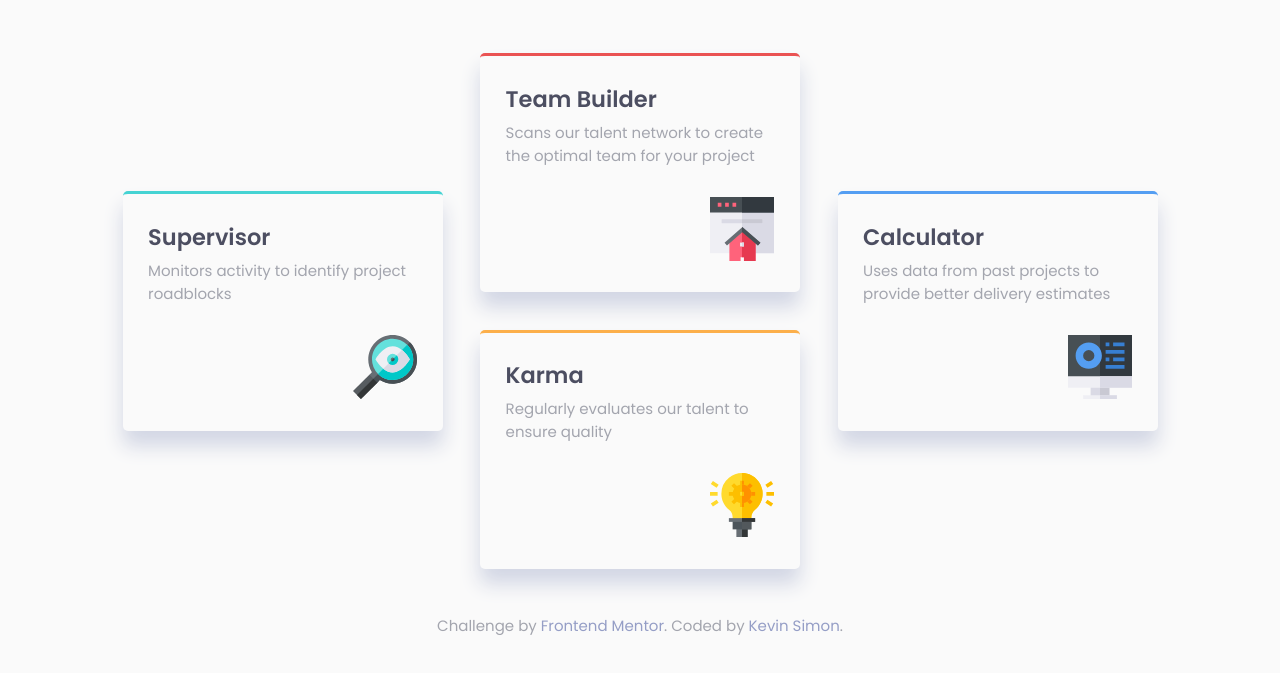
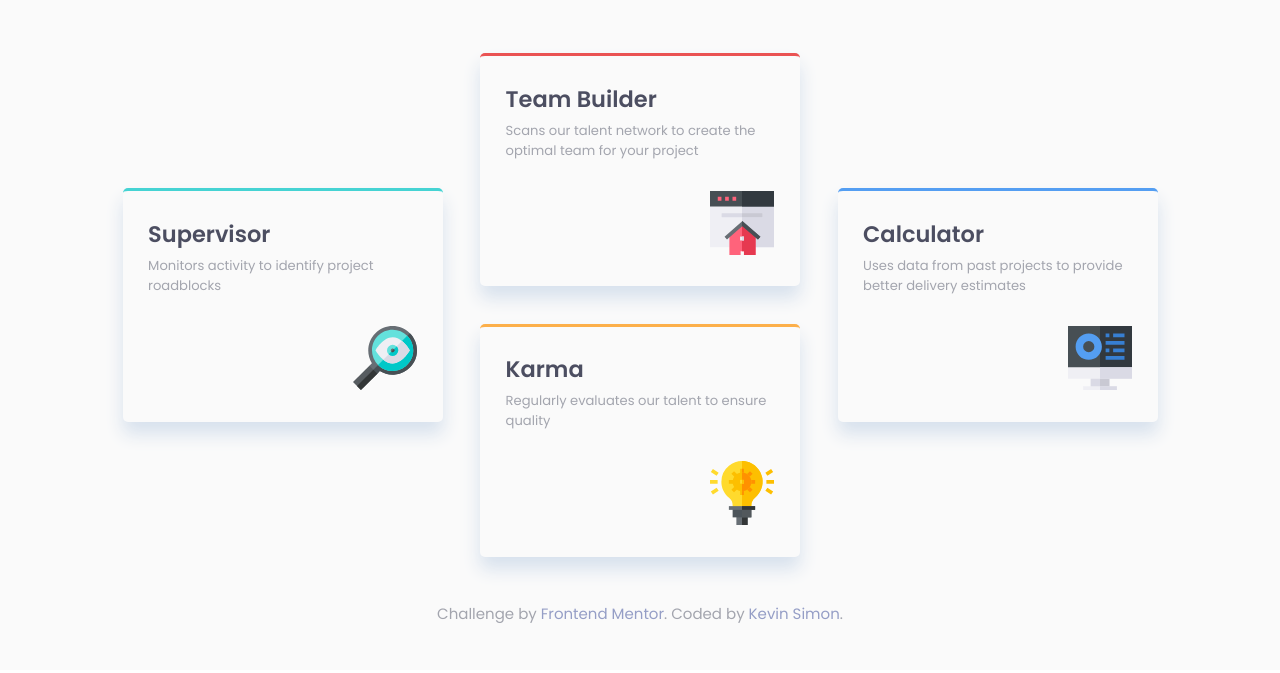
Before and after one commit to zs-kev/four-card, a plain HTML site: page index.html in a window 1280 px wide. Shown: the part 251-924 px from the top of the page. Drawn offline with Linux system fonts and the light colour scheme.

Commit message:
V4
Refactored the markup and sass

```diff
--- a/index.html
+++ b/index.html
@@ -14,7 +14,7 @@
 <body>
 
   <main>
-    <div class="container">
+    <div class="main-container"> <!-- For background color and width -->
 
       <header>
         <h1 class="light">Reliable, efficient delivery<br>
@@ -23,8 +23,9 @@
           to ensure that your project is successful</p>
       </header>
 
-      <section class="cards grid-container">
-        <div class=" card supervisor">
+      <section class="cards grid-container"> <!-- 4 card section -->
+
+        <div class="card supervisor">
           <div class="card-container">
             <h3>Supervisor</h3>
             <p>Monitors activity to identify project roadblocks</p>
@@ -63,12 +64,13 @@
             </div>
           </div>
         </div>
+
       </section>
 
     </div>
   </main>
 
-  <section class="footer">
+  <section class="footer"> <!-- For Background color -->
     <footer>
       <p class="attribution">
         Challenge by <a href="https://www.frontendmentor.io?ref=challenge" target="_blank">Frontend Mentor</a>.
--- a/sass/elements/_card.sass
+++ b/sass/elements/_card.sass
@@ -1,22 +1,23 @@
-.cards
-  .card
-    -webkit-box-shadow: 0px 10px 10px 0px hsl(229, 25%, 86%)
-    -moz-box-shadow:    0px 10px 10px 0px hsl(229, 25%, 86%)
-    box-shadow:         0px 15px 20px 0px hsl(229, 25%, 86%)
-    border-radius: 5px
-    width: 320px
-    margin: 0 auto
-    @media only screen and (max-width: 350px)
-      max-width: 280px
-    .card-container
-      padding: 1.6rem
-      h3
-        padding-bottom: 5px
-        font-size: 1.5em
-      .icon-container
-        justify-self: end
-        padding-top: 2em
-        .icon
-          width: 3rem
-          @media only screen and (min-width: 700px)
-            width: 4rem
+.card
+  -webkit-box-shadow: 0 12px 18px 0 #d7e1ed
+  -moz-box-shadow:    0 12px 18px 0 #d7e1ed
+  box-shadow:         0 12px 18px 0 #d7e1ed
+  border-radius: 5px
+  width: 320px
+  margin: 0 auto
+  @media only screen and (max-width: 350px)
+    max-width: 280px
+  .card-container
+    padding: 1.6rem
+    h3
+      padding-bottom: 5px
+      font-size: 1.5em
+    p
+      font-size: 0.875em
+    .icon-container
+      justify-self: end
+      padding-top: 2em
+      .icon
+        width: 3rem
+        @media only screen and (min-width: 700px)
+          width: 4rem
--- a/sass/pages/_global.sass
+++ b/sass/pages/_global.sass
@@ -1,5 +1,6 @@
 main
   background-color: $light-gray
-  .container
+  min-height: 100vh
+  .main-container
     width: 85%
     margin: 0 auto
```
Also changed, not shown: style.css, 1 other file.
